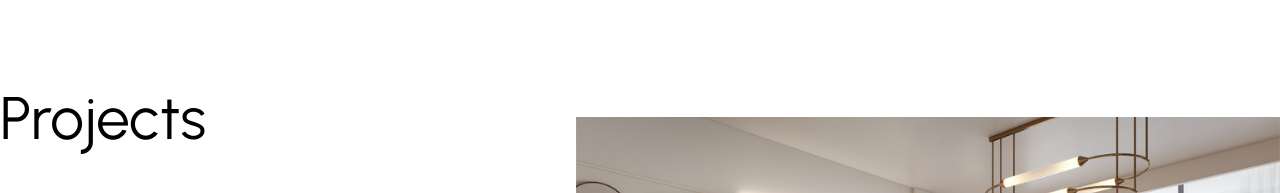
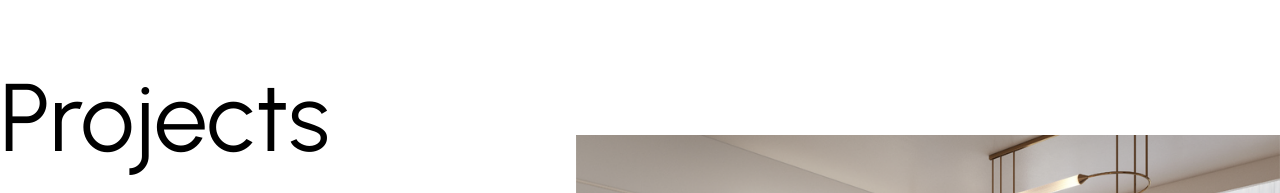
Before and after one commit to lsuyogya/AcubeIndustries, a website: page index.html in a window 1280 px wide. Shown: the part 3620-3813 px from the top of the page. Drawn offline with Linux system fonts and the light colour scheme.

Commit message:
minor: project font size change

```diff
--- a/index.html
+++ b/index.html
@@ -260,7 +260,7 @@
     <!-- projects Section -->
     <section class="relative bg-white min-h-[100vh] z-10 content-center">
       <div class="container mx-auto">
-        <h2 class="text-6xl mb-12">Projects</h2>
+        <h2 class="text-8xl mb-12">Projects</h2>
       </div>
 
       <div class="container mx-auto">
```
Also changed, not shown: style/output.css.
